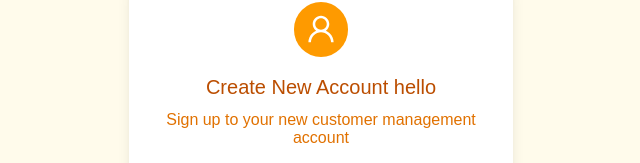
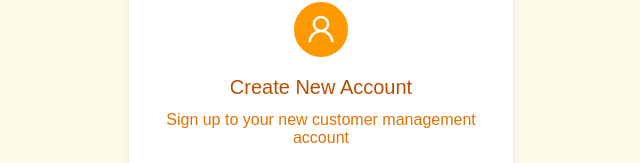
Before and after one commit to Jayashre-seereon/dms-customer-ui, a React app: page /signup in a window 1280 px wide. Shown: the part 151-314 px from the top of the page, without its empty margins (319-959 px from the left). Built offline with nearby package versions, Linux system fonts and the light colour scheme; the HTML template or start-up script is replaced by a standard one.

Commit message:
changes done i n the signup

```diff
--- a/src/components/Signup.jsx
+++ b/src/components/Signup.jsx
@@ -32,7 +32,7 @@ export default function Signup() {
         </div>
 
         {/* Title */}
-        <h2 className="text-xl font-bold text-amber-700"> Create New Account hello</h2>
+        <h2 className="text-xl font-bold text-amber-700"> Create New Account</h2>
         <p className="text-amber-600 mb-6">
           Sign up to your new customer management account
         </p>
```
